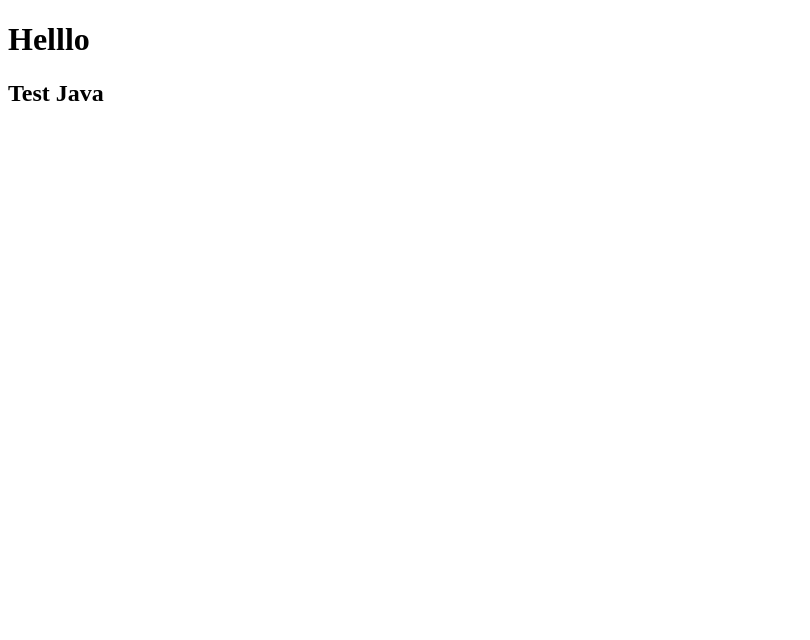
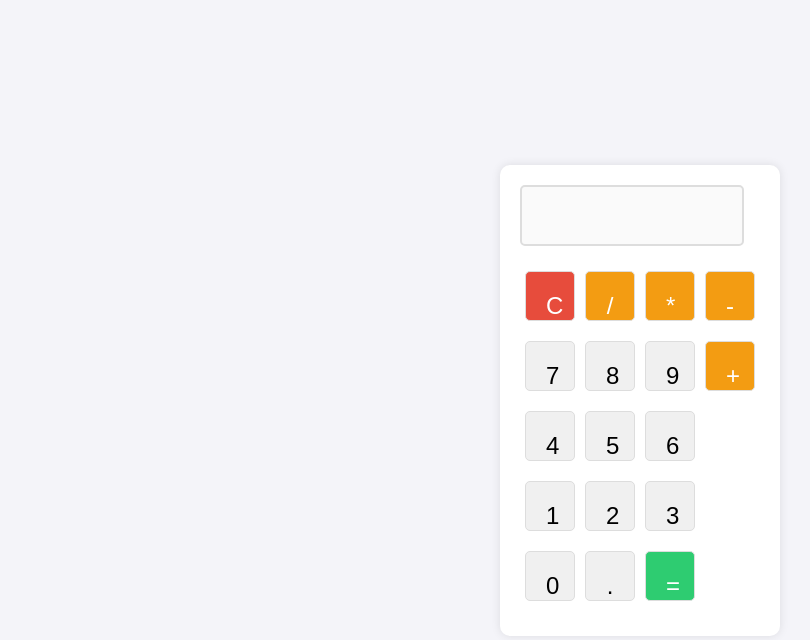
Before and after one commit to thani5896/testbranch, a plain HTML site: page index.html in a window 1280 px wide. Shown: the whole page, without its empty margins (0-810 px from the left). Drawn offline with Linux system fonts and the light colour scheme.

Commit message:
newcalcurator

```diff
--- a/index.html
+++ b/index.html
@@ -3,11 +3,61 @@
 <head>
     <meta charset="UTF-8">
     <meta name="viewport" content="width=device-width, initial-scale=1.0">
-    <title>thanison999</title>
+    <title>Calculator</title>
+    <link rel="stylesheet" href="styles.css"> <!-- เชื่อมโยงกับไฟล์ CSS -->
 </head>
 <body>
-    <h1>Helllo</h1>
-    <h2>Test Java</h2>
-    <script scr="script.js"></script>
+
+    <div class="calculator">
+        <input type="text" id="display" class="display" disabled>
+        <div class="button-row">
+            <button class="button clear" onclick="clearDisplay()">C</button>
+            <button class="button operator" onclick="appendToDisplay('/')">/</button>
+            <button class="button operator" onclick="appendToDisplay('*')">*</button>
+            <button class="button operator" onclick="appendToDisplay('-')">-</button>
+        </div>
+        <div class="button-row">
+            <button class="button" onclick="appendToDisplay('7')">7</button>
+            <button class="button" onclick="appendToDisplay('8')">8</button>
+            <button class="button" onclick="appendToDisplay('9')">9</button>
+            <button class="button operator" onclick="appendToDisplay('+')">+</button>
+        </div>
+        <div class="button-row">
+            <button class="button" onclick="appendToDisplay('4')">4</button>
+            <button class="button" onclick="appendToDisplay('5')">5</button>
+            <button class="button" onclick="appendToDisplay('6')">6</button>
+        </div>
+        <div class="button-row">
+            <button class="button" onclick="appendToDisplay('1')">1</button>
+            <button class="button" onclick="appendToDisplay('2')">2</button>
+            <button class="button" onclick="appendToDisplay('3')">3</button>
+        </div>
+        <div class="button-row">
+            <button class="button" onclick="appendToDisplay('0')">0</button>
+            <button class="button" onclick="appendToDisplay('.')">.</button>
+            <button class="button equals" onclick="calculateResult()">=</button>
+        </div>
+    </div>
+
+    <script>
+        function appendToDisplay(value) {
+            document.getElementById('display').value += value;
+        }
+
+        function clearDisplay() {
+            document.getElementById('display').value = '';
+        }
+
+        function calculateResult() {
+            let expression = document.getElementById('display').value;
+            try {
+                document.getElementById('display').value = eval(expression);
+            } catch (e) {
+                document.getElementById('display').value = 'Error';
+            }
+        }
+    </script>
+    <script src="script.js"></script>
+
 </body>
 </html>
--- a/script.js
+++ b/script.js
@@ -1,2 +1,2 @@
-console.log("Thanison")
-console.log("yok")
+console.log("Thanison");
+console.log("yok");
--- /dev/null
+++ b/styles.css
@@ -0,0 +1,75 @@
+body {
+    font-family: Arial, sans-serif;
+    display: flex;
+    justify-content: center;
+    align-items: center;
+    height: 100vh;
+    background-color: #f4f4f9;
+    margin: 0;
+}
+
+.calculator {
+    background-color: #fff;
+    padding: 20px;
+    border-radius: 10px;
+    box-shadow: 0 0 10px rgba(0, 0, 0, 0.1);
+}
+
+.display {
+    font-size: 2em;
+    margin-bottom: 20px;
+    padding: 10px;
+    width: 200px;
+    text-align: right;
+    border: 2px solid #ddd;
+    border-radius: 5px;
+}
+
+.button-row {
+    display: flex;
+    margin-bottom: 10px;
+}
+
+.button {
+    font-size: 1.5em;
+    padding: 20px;
+    margin: 5px;
+    width: 50px;
+    height: 50px;
+    border: 1px solid #ddd;
+    border-radius: 5px;
+    cursor: pointer;
+    background-color: #f0f0f0;
+    transition: background-color 0.3s;
+}
+
+.button:hover {
+    background-color: #ddd;
+}
+
+.button.operator {
+    background-color: #f39c12;
+    color: white;
+}
+
+.button.operator:hover {
+    background-color: #e67e22;
+}
+
+.button.equals {
+    background-color: #2ecc71;
+    color: white;
+}
+
+.button.equals:hover {
+    background-color: #27ae60;
+}
+
+.button.clear {
+    background-color: #e74c3c;
+    color: white;
+}
+
+.button.clear:hover {
+    background-color: #c0392b;
+}
```
